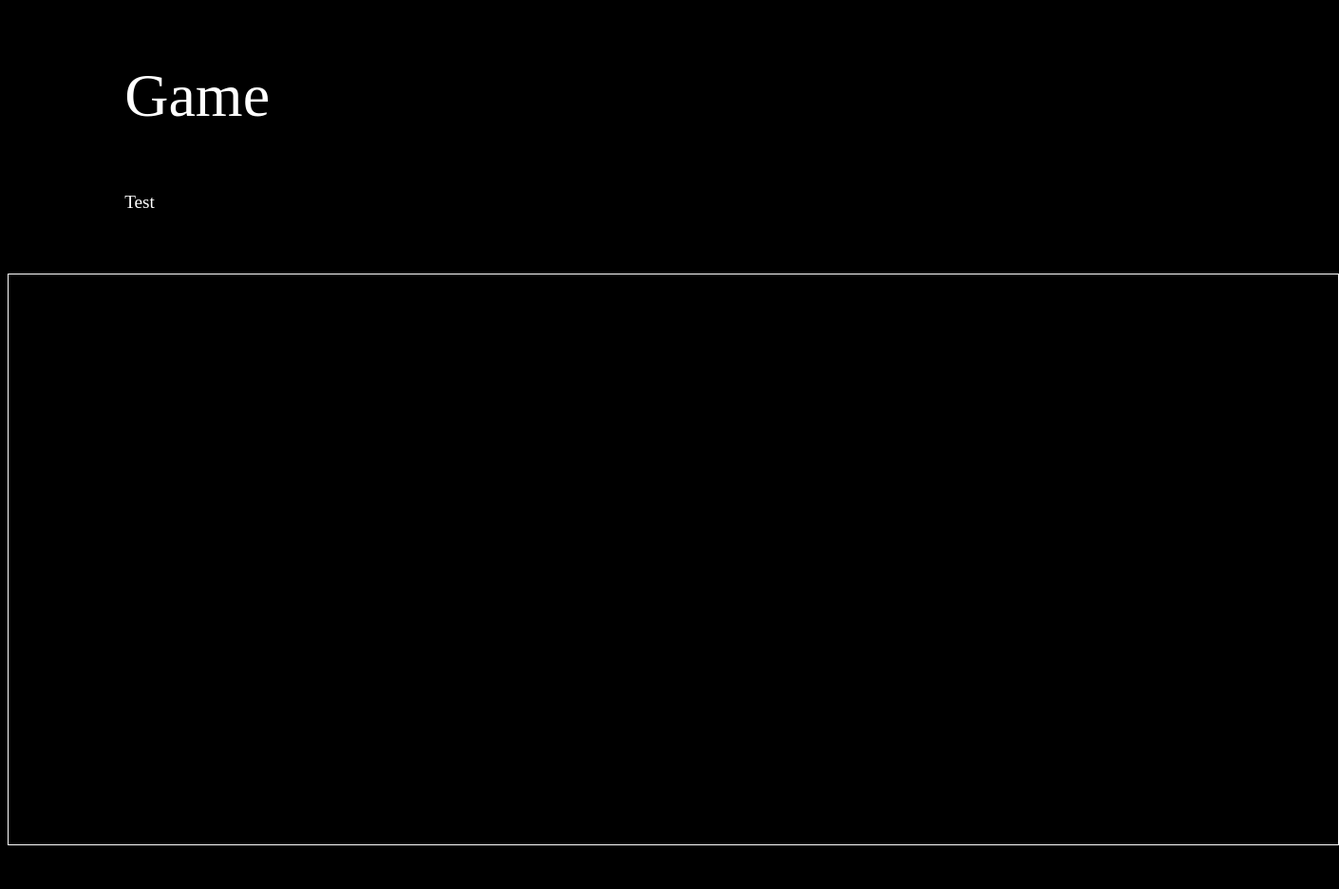
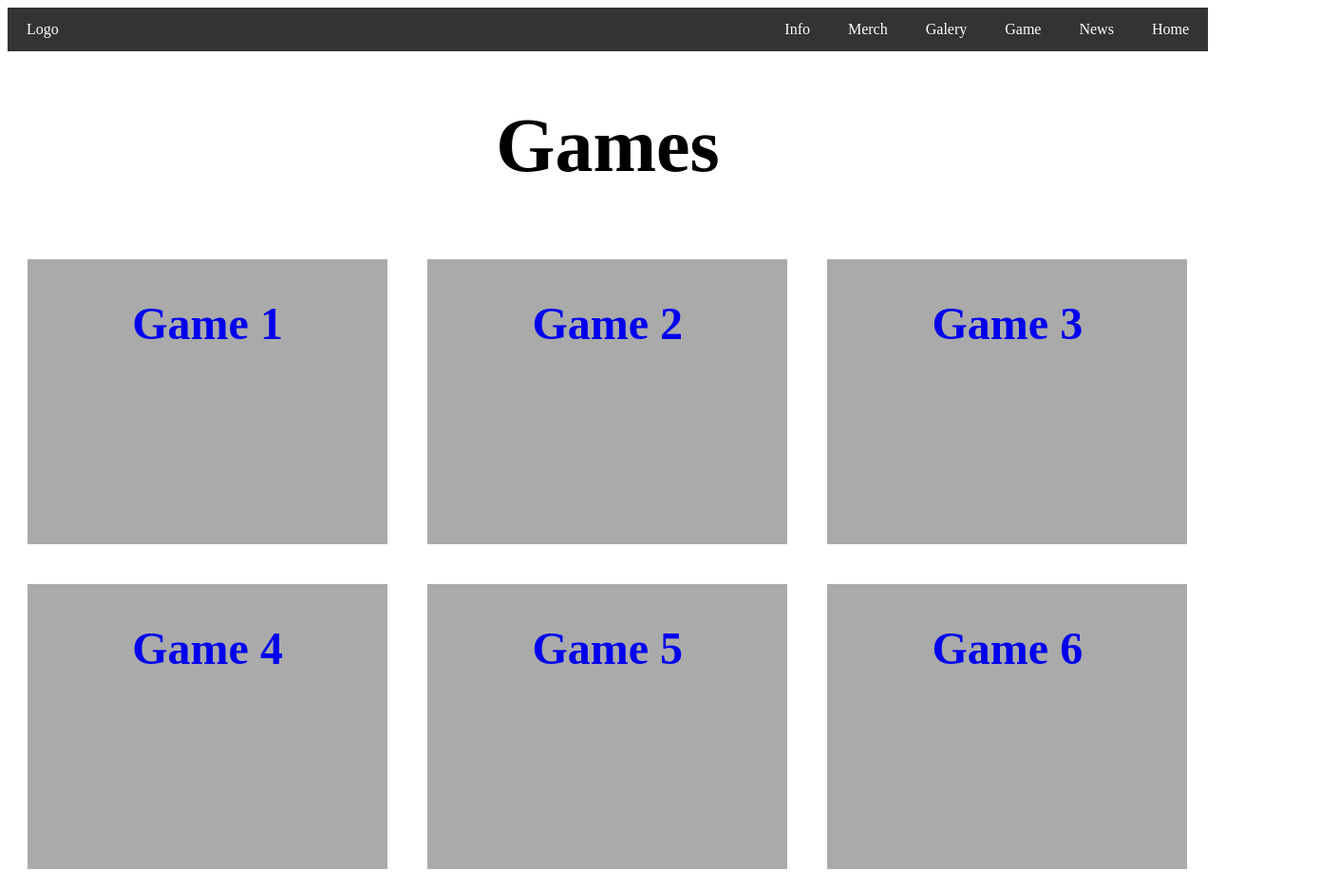
Before and after one commit to KhaiTram/MI1, a plain HTML site: page game.html in a window 1280 px wide. Shown: the whole page at 95% size, 1410 px wide, since content can reach past the window. Before the commit the page ends 902 px from the top, so only its background shows below. Drawn offline with Linux system fonts and the light colour scheme.

Commit message:
game added

```diff
--- a/css/game.css
+++ b/css/game.css
@@ -0,0 +1,39 @@
+
+.navbar {
+    overflow: hidden;
+    background-color: #333;
+  }
+
+.navbar a {
+    float:right;
+    max-width:100px;
+    margin:auto;
+    display: inline-block;
+    color: white;
+    text-align: center;
+    padding: 14px 20px;
+    text-decoration: none;
+ }
+
+ #logo{
+     float:left;
+ }
+
+ h1{
+    text-align: center;
+    font-size: 500%;
+ }
+
+ h2{
+    text-align: center;
+    font-size: 300%;
+ }
+
+ .column {
+    float:left;
+    width: 30%;
+    height: 300px;
+    margin: 1.66%;
+    background-color:#aaa;
+    text-decoration: none;
+  }
--- a/game.html
+++ b/game.html
@@ -2,30 +2,47 @@
 <html lang="en">
 
     <head>
-        <title>Portfolio </title>
+        <title>Games </title>
         <meta charset="utf-8">
         <meta name="viewport" content="width=device-width, initial-scale=1">
-        <link rel="stylesheet" href="css/style.css">
-
-
-
-        <script src="js/game.js"></script>
+        <link rel="stylesheet" href="css/game.css">
 
     </head>
 
     <body>
-        <div class="fluid-container">
-            <div id="top" class="row">
-                <div class="col-sm-3 title">
-                    <blockquote class="blockquote title">
-                        <p class="mb-0 ">Game</p>
-                        <footer class="blockquote-footer ">Test</footer>
-                    </blockquote>
-                </div>
-            </div>
+
+        <div class="navbar">
+            <a id="logo">Logo</a>
+            <a href="home.html">Home</a>
+            <a href="news.html">News</a>
+            <a href="game.html">Game</a>
+            <a href="galery.html">Galery</a>
+            <a href="merch.html">Merch</a>
+            <a href="info.html">Info</a>
+
         </div>
 
-        <canvas id="gameScreen" width="1400" height="600"></canvas>
+        <h1>Games</h1>
+
+        <a class="column" href="game1.html">
+            <h2>Game 1</h2>
+        </a>
+        <a class="column" href="game1.html">
+            <h2>Game 2</h2>
+        </a>
+        <a class="column" href="game1.html">
+            <h2>Game 3</h2>
+        </a>
+        <a class="column" href="game1.html">
+            <h2>Game 4</h2>
+
+        </a>
+        <a class="column" href="game1.html">
+            <h2>Game 5</h2>
+        </a>
+        <a class="column" href="game1.html">
+            <h2>Game 6</h2>
+        </a>
 
 
     </body>
```
Also changed, not shown: game1.html (added, +19 -0 lines).
